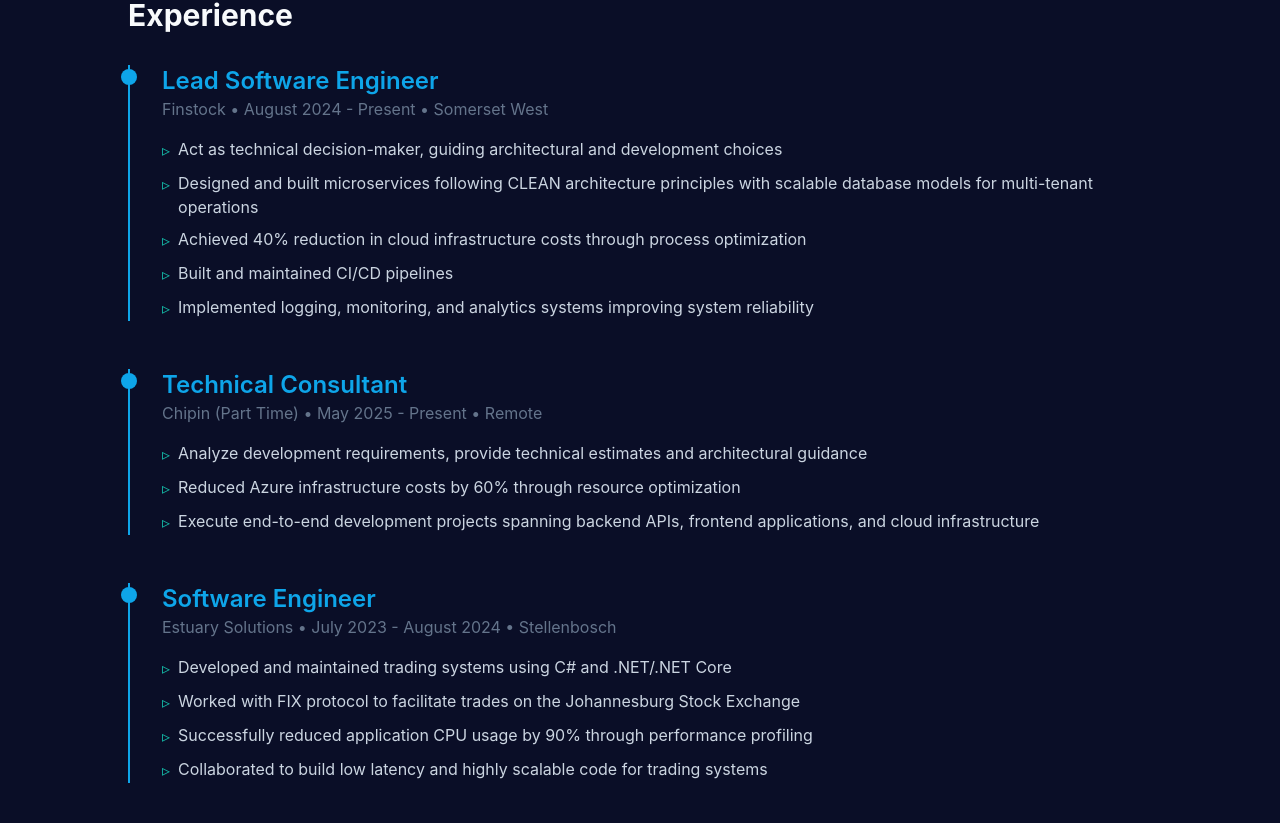
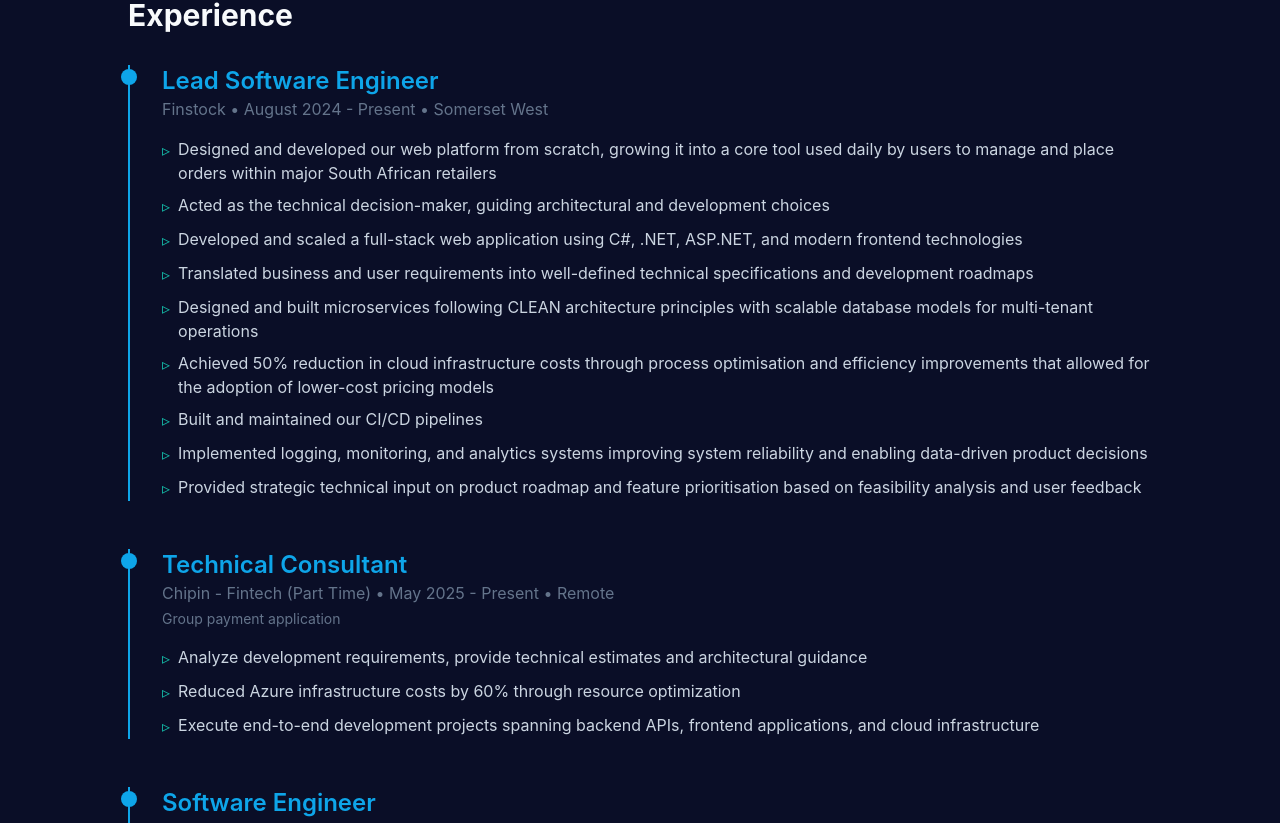
Before and after one commit to mjvstaden/personal-website, a React (Vite) app: page /about in a window 1280 px wide. Shown: the part 508-1331 px from the top of the page. Built offline with nearby package versions, Linux system fonts and the light colour scheme.

Commit message:
Update about section bullet points

```diff
--- a/src/pages/About.tsx
+++ b/src/pages/About.tsx
@@ -27,13 +27,21 @@
               <p className="text-xs sm:text-sm md:text-base text-text-tertiary">Finstock • August 2024 - Present • Somerset West</p>
             </div>
             <ul className="mt-3 sm:mt-4 space-y-2 text-sm sm:text-base text-text-secondary">
-              {/* <li className="flex items-start gap-2">
-                <span className="text-accent-tertiary leading-relaxed">▹</span>
-                <span>Developed web platform from R0 to R150K MRR</span>
-              </li> */}
               <li className="flex items-start gap-2">
                 <span className="text-accent-tertiary leading-relaxed">▹</span>
-                <span>Act as technical decision-maker, guiding architectural and development choices</span>
+                <span>Designed and developed our web platform from scratch, growing it into a core tool used daily by users to manage and place orders within major South African retailers</span>
+              </li>
+              <li className="flex items-start gap-2">
+                <span className="text-accent-tertiary leading-relaxed">▹</span>
+                <span>Acted as the technical decision-maker, guiding architectural and development choices</span>
+              </li>
+              <li className="flex items-start gap-2">
+                <span className="text-accent-tertiary leading-relaxed">▹</span>
+                <span>Developed and scaled a full-stack web application using C#, .NET, ASP.NET, and modern frontend technologies</span>
+              </li>
+              <li className="flex items-start gap-2">
+                <span className="text-accent-tertiary leading-relaxed">▹</span>
+                <span>Translated business and user requirements into well-defined technical specifications and development roadmaps</span>
               </li>
               <li className="flex items-start gap-2">
                 <span className="text-accent-tertiary leading-relaxed">▹</span>
@@ -41,15 +49,19 @@
               </li>
               <li className="flex items-start gap-2">
                 <span className="text-accent-tertiary leading-relaxed">▹</span>
-                <span>Achieved 40% reduction in cloud infrastructure costs through process optimization</span>
+                <span>Achieved 50% reduction in cloud infrastructure costs through process optimisation and efficiency improvements that allowed for the adoption of lower-cost pricing models</span>
               </li>
               <li className="flex items-start gap-2">
                 <span className="text-accent-tertiary leading-relaxed">▹</span>
-                <span>Built and maintained CI/CD pipelines</span>
+                <span>Built and maintained our CI/CD pipelines</span>
               </li>
               <li className="flex items-start gap-2">
                 <span className="text-accent-tertiary leading-relaxed">▹</span>
-                <span>Implemented logging, monitoring, and analytics systems improving system reliability</span>
+                <span>Implemented logging, monitoring, and analytics systems improving system reliability and enabling data-driven product decisions</span>
+              </li>
+              <li className="flex items-start gap-2">
+                <span className="text-accent-tertiary leading-relaxed">▹</span>
+                <span>Provided strategic technical input on product roadmap and feature prioritisation based on feasibility analysis and user feedback</span>
               </li>
             </ul>
           </div>
@@ -59,7 +71,8 @@
             <div className="absolute w-3 h-3 sm:w-4 sm:h-4 bg-accent-primary rounded-full -left-[7px] sm:-left-[9px] top-1"></div>
             <div className="mb-2">
               <h3 className="text-lg sm:text-xl md:text-2xl font-semibold text-accent-primary">Technical Consultant</h3>
-              <p className="text-xs sm:text-sm md:text-base text-text-tertiary">Chipin (Part Time) • May 2025 - Present • Remote</p>
+              <p className="text-xs sm:text-sm md:text-base text-text-tertiary">Chipin - Fintech (Part Time) • May 2025 - Present • Remote</p>
+              <p className="text-xs sm:text-sm text-text-tertiary mt-1">Group payment application</p>
             </div>
             <ul className="mt-3 sm:mt-4 space-y-2 text-sm sm:text-base text-text-secondary">
               <li className="flex items-start gap-2">
```
